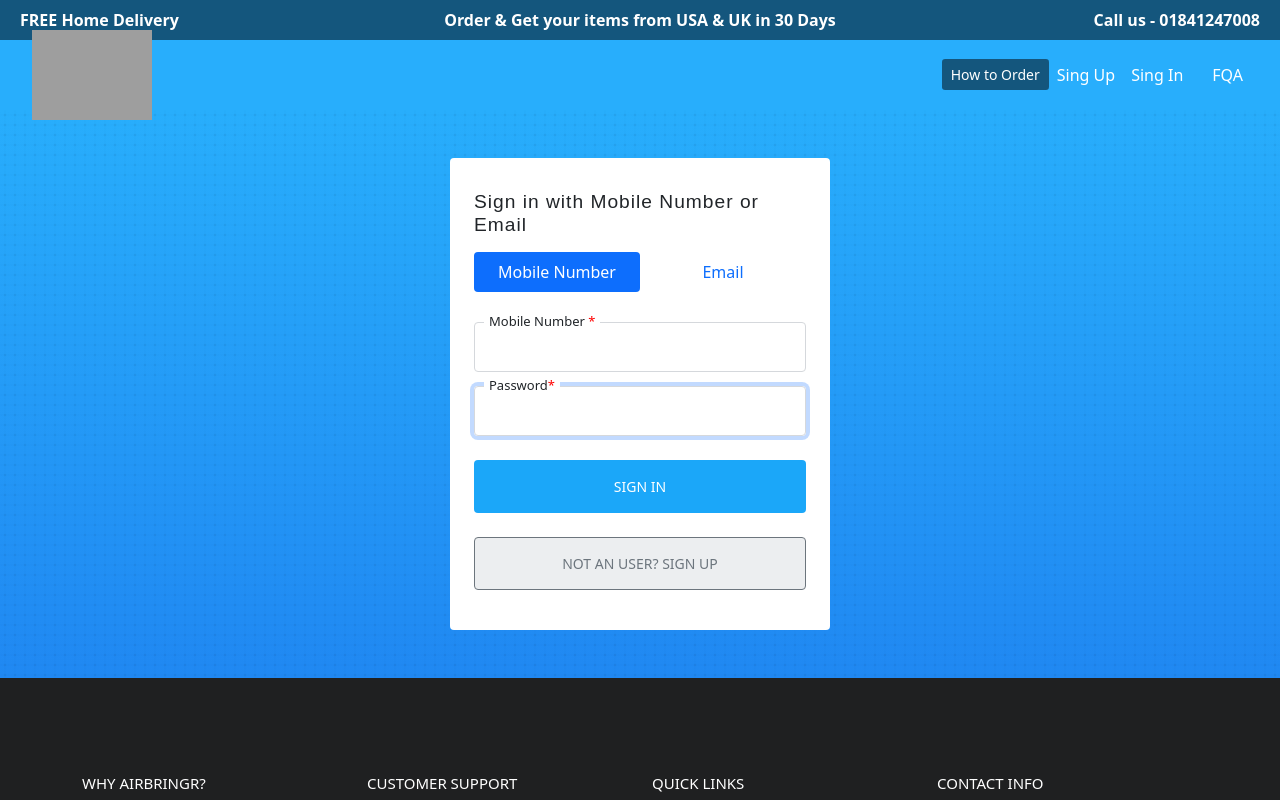
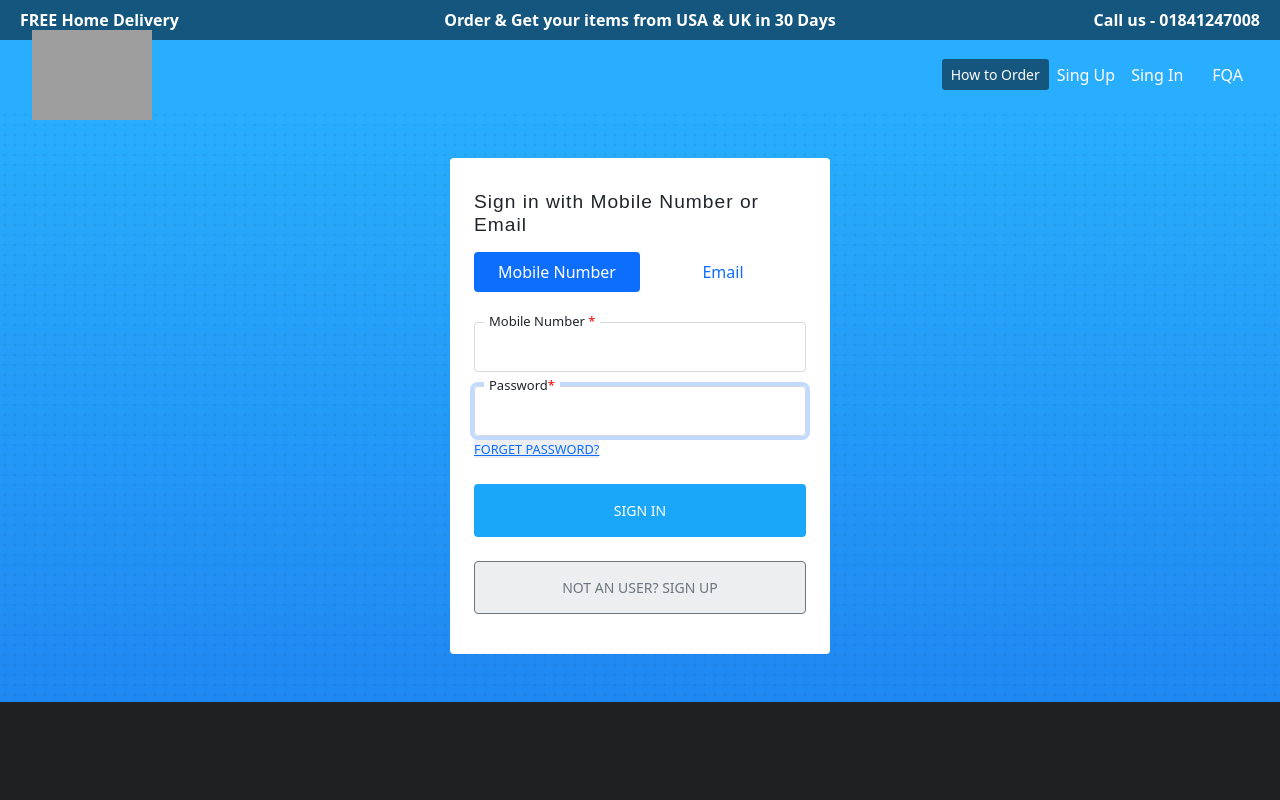
Before and after one commit to SamiaZahan/Auth_System_Frontend, a React (Create React App) app: page /login in a window 1280 px wide. Shown: the top 800 px of the page. Built offline with nearby package versions, Linux system fonts and the light colour scheme; grey boxes are pictures that could not be loaded.

Commit message:
forget password add

```diff
--- a/src/pages/auth/Login.js
+++ b/src/pages/auth/Login.js
@@ -157,6 +157,13 @@ function Login() {
                                                 onChange={e => setPassword(e.target.value)}
                                                 required autoFocus autoComplete='off'
                                             />
+                                             <div >
+                                                <Link to="/reset"
+                                                    className="text-uppercase"
+                                                    style={{background: "#eceef0","font-size": ".8rem"}}>
+                                                    Forget  Password?
+                                                </Link>
+                                            </div>
                                         </div>
 
                                         <div className="d-grid gap-2 mt-4 fst-normal"
@@ -192,6 +199,13 @@ function Login() {
                                                 onChange={e => setPassword(e.target.value)}
                                                 required autoFocus autoComplete='off'
                                             />
+                                            <div >
+                                                <Link to="/reset"
+                                                    className="text-uppercase"
+                                                    style={{background: "#eceef0","font-size": ".8rem"}}>
+                                                    Forget  Password?
+                                                </Link>
+                                            </div>
 
                                         </div>
 
--- a/src/pages/auth/Reset.js
+++ b/src/pages/auth/Reset.js
@@ -8,7 +8,7 @@ function Reset() {
     const submitForm = (e) => {
         e.preventDefault();
         if (isEmail(email)) {
-            console.log("User email: " + email);
+            // console.log("User email: " + email);
             setEmail('');
             setErrEmail('');
             setMessage("We have e-mailed your password reset link!")
```
